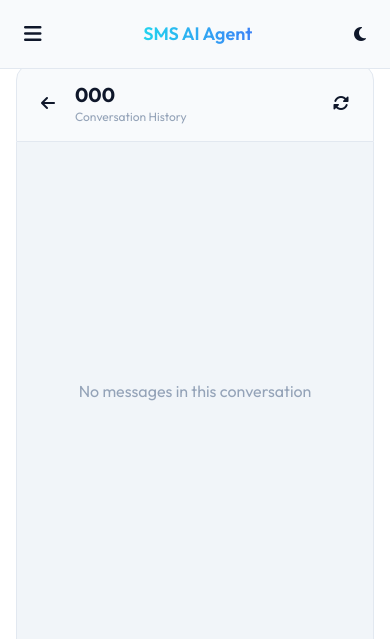
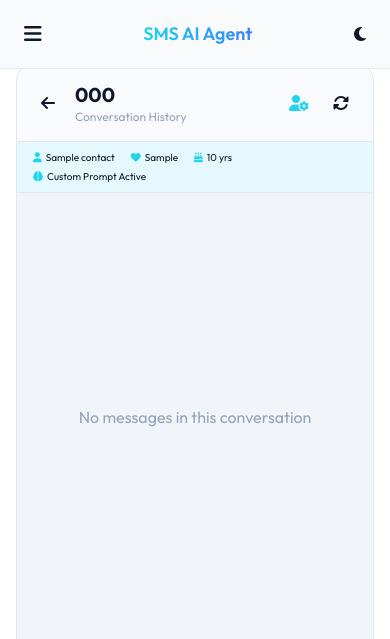
Before and after one commit to Mr-Dark-debug/sms-ai-agent, a FastAPI app: page /messages/history/000 in a window 390 px wide. Shown: the top 639 px of the page. Run offline with FastAPI, Linux system fonts and the light colour scheme; tables that the repository leaves empty hold one stand-in row (values such as "Sample post"); data that the repository does not hold is empty; some libraries are stand-ins or nearby versions.

Commit message:
feat: per-contact personalization and custom AI instructions
- Database: Added 'contacts' table to store name, relation, age, and custom system prompts for individual phone numbers.
- AI Core: Updated AIResponder to inject per-contact metadata into the LLM system prompt for context-aware responses.
- Web UI:
  *   Added contact personalization modal to the Chat History view.
  *   Implemented contact info visualization in message threads.
  *   Added new API endpoints for contact management.
- Logic: Integrated custom per-number instructions as high-priority AI system prompts.

```diff
--- a/core/database.py
+++ b/core/database.py
@@ -159,6 +159,17 @@ class Database:
         CREATE TABLE IF NOT EXISTS settings (
             key TEXT PRIMARY KEY,
             value TEXT NOT NULL,
+            updated_at DATETIME DEFAULT CURRENT_TIMESTAMP
+        );
+
+        -- Contacts table: stores per-number personality and instructions
+        CREATE TABLE IF NOT EXISTS contacts (
+            phone_number TEXT PRIMARY KEY,
+            name TEXT,
+            relation TEXT,
+            age INTEGER,
+            custom_prompt TEXT,
+            created_at DATETIME DEFAULT CURRENT_TIMESTAMP,
             updated_at DATETIME DEFAULT CURRENT_TIMESTAMP
         );
 
@@ -607,6 +618,50 @@ class Database:
         except sqlite3.Error as e:
             raise DatabaseError(f"Failed to set setting: {e}")
 
+    # === Contact Operations ===
+
+    def upsert_contact(
+        self,
+        phone_number: str,
+        name: Optional[str] = None,
+        relation: Optional[str] = None,
+        age: Optional[int] = None,
+        custom_prompt: Optional[str] = None
+    ) -> None:
+        """
+        Add or update contact information.
+        """
+        try:
+            with self.transaction() as conn:
+                conn.execute(
+                    """
+                    INSERT INTO contacts (phone_number, name, relation, age, custom_prompt, updated_at)
+                    VALUES (?, ?, ?, ?, ?, CURRENT_TIMESTAMP)
+                    ON CONFLICT(phone_number) DO UPDATE SET
+                        name = COALESCE(excluded.name, name),
+                        relation = COALESCE(excluded.relation, relation),
+                        age = COALESCE(excluded.age, age),
+                        custom_prompt = COALESCE(excluded.custom_prompt, custom_prompt),
+                        updated_at = CURRENT_TIMESTAMP
+                    """,
+                    (phone_number, name, relation, age, custom_prompt)
+                )
+        except sqlite3.Error as e:
+            raise DatabaseError(f"Failed to upsert contact: {e}")
+
+    def get_contact(self, phone_number: str) -> Optional[Dict[str, Any]]:
+        """Get contact info for a phone number."""
+        try:
+            with self.transaction() as conn:
+                cursor = conn.execute(
+                    "SELECT * FROM contacts WHERE phone_number = ?",
+                    (phone_number,)
+                )
+                row = cursor.fetchone()
+                return dict(row) if row else None
+        except sqlite3.Error as e:
+            raise DatabaseError(f"Failed to get contact: {e}")
+
     # === Guardrail Log Operations ===
 
     def log_guardrail_violation(
--- a/ui/web/routes.py
+++ b/ui/web/routes.py
@@ -119,6 +119,7 @@ async def chat_history_page(request: Request, phone: str):
     database = request.app.state.database
 
     history = database.get_messages(phone_number=phone, limit=100, order_desc=False)
+    contact = database.get_contact(phone)
 
     return templates.TemplateResponse(
         "history.html",
@@ -126,6 +127,7 @@ async def chat_history_page(request: Request, phone: str):
             "request": request,
             "phone": phone,
             "history": history,
+            "contact": contact,
             "page": "messages"
         }
     )
@@ -247,6 +249,41 @@ async def personality_page(request: Request):
 
 
 # === API Routes ===
+
+class ContactUpdate(BaseModel):
+    """Contact info update model."""
+    phone_number: str
+    name: Optional[str] = None
+    relation: Optional[str] = None
+    age: Optional[int] = None
+    custom_prompt: Optional[str] = None
+
+
+@router.post("/api/contacts")
+async def update_contact(request: Request, contact_data: ContactUpdate):
+    """Update or create a contact."""
+    database = request.app.state.database
+    try:
+        database.upsert_contact(
+            phone_number=contact_data.phone_number,
+            name=contact_data.name,
+            relation=contact_data.relation,
+            age=contact_data.age,
+            custom_prompt=contact_data.custom_prompt
+        )
+        return {"success": True, "message": "Contact updated"}
+    except Exception as e:
+        logger.error(f"Failed to update contact: {e}")
+        raise HTTPException(status_code=500, detail=str(e))
+
+
+@router.get("/api/contacts/{phone}")
+async def get_contact(request: Request, phone: str):
+    """Get contact details."""
+    database = request.app.state.database
+    contact = database.get_contact(phone)
+    return contact or {}
+
 
 class SettingsUpdate(BaseModel):
     """Settings update model."""
--- a/ui/web/templates/history.html
+++ b/ui/web/templates/history.html
@@ -16,11 +16,24 @@
             </div>
         </div>
         <div class="flex gap-2">
+            <button onclick="document.getElementById('contact-modal').classList.remove('hidden')" class="p-2 hover:bg-[var(--bg-tertiary)] rounded-lg text-cyan-400" title="Contact Persona">
+                <i class="fas fa-user-gear"></i>
+            </button>
             <button onclick="location.reload()" class="p-2 hover:bg-[var(--bg-tertiary)] rounded-lg">
                 <i class="fas fa-sync-alt"></i>
             </button>
         </div>
     </div>
+
+    <!-- Contact Info Bar -->
+    {% if contact %}
+    <div class="px-4 py-2 bg-cyan-500/10 border-x border-b border-[var(--border)] flex flex-wrap gap-x-4 gap-y-1 text-[10px]">
+        {% if contact.name %}<span><i class="fas fa-user mr-1 text-cyan-400"></i>{{ contact.name }}</span>{% endif %}
+        {% if contact.relation %}<span><i class="fas fa-heart mr-1 text-cyan-400"></i>{{ contact.relation }}</span>{% endif %}
+        {% if contact.age %}<span><i class="fas fa-cake-candles mr-1 text-cyan-400"></i>{{ contact.age }} yrs</span>{% endif %}
+        {% if contact.custom_prompt %}<span><i class="fas fa-brain mr-1 text-cyan-400"></i>Custom Prompt Active</span>{% endif %}
+    </div>
+    {% endif %}
 
     <!-- Chat Area -->
     <div class="flex-1 overflow-y-auto p-4 space-y-4 bg-[var(--bg-tertiary)] border-x border-[var(--border)]" id="chat-container">
@@ -63,10 +76,82 @@
     </div>
 </div>
 
+<!-- Contact Persona Modal -->
+<div id="contact-modal" class="fixed inset-0 bg-black/60 backdrop-blur-sm z-50 flex items-center justify-center hidden p-4">
+    <div class="bg-[var(--bg-secondary)] border border-[var(--border)] w-full max-w-lg rounded-2xl shadow-2xl overflow-hidden animate-scale-in">
+        <div class="p-6 border-b border-[var(--border)] flex justify-between items-center">
+            <h2 class="text-xl font-bold">Contact Persona Settings</h2>
+            <button onclick="document.getElementById('contact-modal').classList.add('hidden')" class="text-[var(--text-muted)] hover:text-white">
+                <i class="fas fa-times"></i>
+            </button>
+        </div>
+        <form id="contact-form" class="p-6 space-y-4">
+            <input type="hidden" name="phone_number" value="{{ phone }}">
+            <div class="grid grid-cols-2 gap-4">
+                <div class="space-y-1">
+                    <label class="text-xs font-semibold text-[var(--text-muted)]">Name</label>
+                    <input type="text" name="name" value="{{ contact.name or '' }}" placeholder="John Doe"
+                           class="w-full px-4 py-2 bg-[var(--bg-tertiary)] border border-[var(--border)] rounded-xl focus:border-cyan-500 outline-none">
+                </div>
+                <div class="space-y-1">
+                    <label class="text-xs font-semibold text-[var(--text-muted)]">Relation</label>
+                    <input type="text" name="relation" value="{{ contact.relation or '' }}" placeholder="Friend / Mom / Boss"
+                           class="w-full px-4 py-2 bg-[var(--bg-tertiary)] border border-[var(--border)] rounded-xl focus:border-cyan-500 outline-none">
+                </div>
+            </div>
+            <div class="space-y-1">
+                <label class="text-xs font-semibold text-[var(--text-muted)]">Age</label>
+                <input type="number" name="age" value="{{ contact.age or '' }}" placeholder="25"
+                       class="w-full px-4 py-2 bg-[var(--bg-tertiary)] border border-[var(--border)] rounded-xl focus:border-cyan-500 outline-none">
+            </div>
+            <div class="space-y-1">
+                <label class="text-xs font-semibold text-[var(--text-muted)]">Custom Instructions for AI</label>
+                <textarea name="custom_prompt" rows="4" placeholder="Talk more professionally / Use emojis / Remind them about the meeting..."
+                          class="w-full px-4 py-2 bg-[var(--bg-tertiary)] border border-[var(--border)] rounded-xl focus:border-cyan-500 outline-none resize-none">{{ contact.custom_prompt or '' }}</textarea>
+                <p class="text-[10px] text-[var(--text-muted)]">These instructions will be injected into the system prompt when replying to this number.</p>
+            </div>
+            <div class="pt-4 flex gap-3">
+                <button type="button" onclick="document.getElementById('contact-modal').classList.add('hidden')"
+                        class="flex-1 px-4 py-2 bg-[var(--bg-tertiary)] hover:bg-[var(--border)] rounded-xl font-semibold transition-colors">
+                    Cancel
+                </button>
+                <button type="submit" class="flex-1 px-4 py-2 bg-gradient-to-r from-cyan-500 to-blue-600 hover:from-cyan-600 hover:to-blue-700 text-white rounded-xl font-semibold shadow-lg">
+                    Save Changes
+                </button>
+            </div>
+        </form>
+    </div>
+</div>
+
 <script>
 // Scroll to bottom of chat
 const chatContainer = document.getElementById('chat-container');
 chatContainer.scrollTop = chatContainer.scrollHeight;
+
+// Handle Contact Form
+document.getElementById('contact-form').onsubmit = async (e) => {
+    e.preventDefault();
+    const formData = new FormData(e.target);
+    const data = Object.fromEntries(formData.entries());
+    if (data.age) data.age = parseInt(data.age);
+
+    try {
+        const response = await fetch('/api/contacts', {
+            method: 'POST',
+            headers: {'Content-Type': 'application/json'},
+            body: JSON.stringify(data)
+        });
+
+        if (response.ok) {
+            location.reload();
+        } else {
+            alert('Failed to update contact');
+        }
+    } catch (err) {
+        console.error(err);
+        alert('Error updating contact');
+    }
+};
 
 // Handle reply
 document.getElementById('reply-form').onsubmit = async (e) => {
```
Also changed, not shown: services/ai_responder.py (+14 -0 lines).
